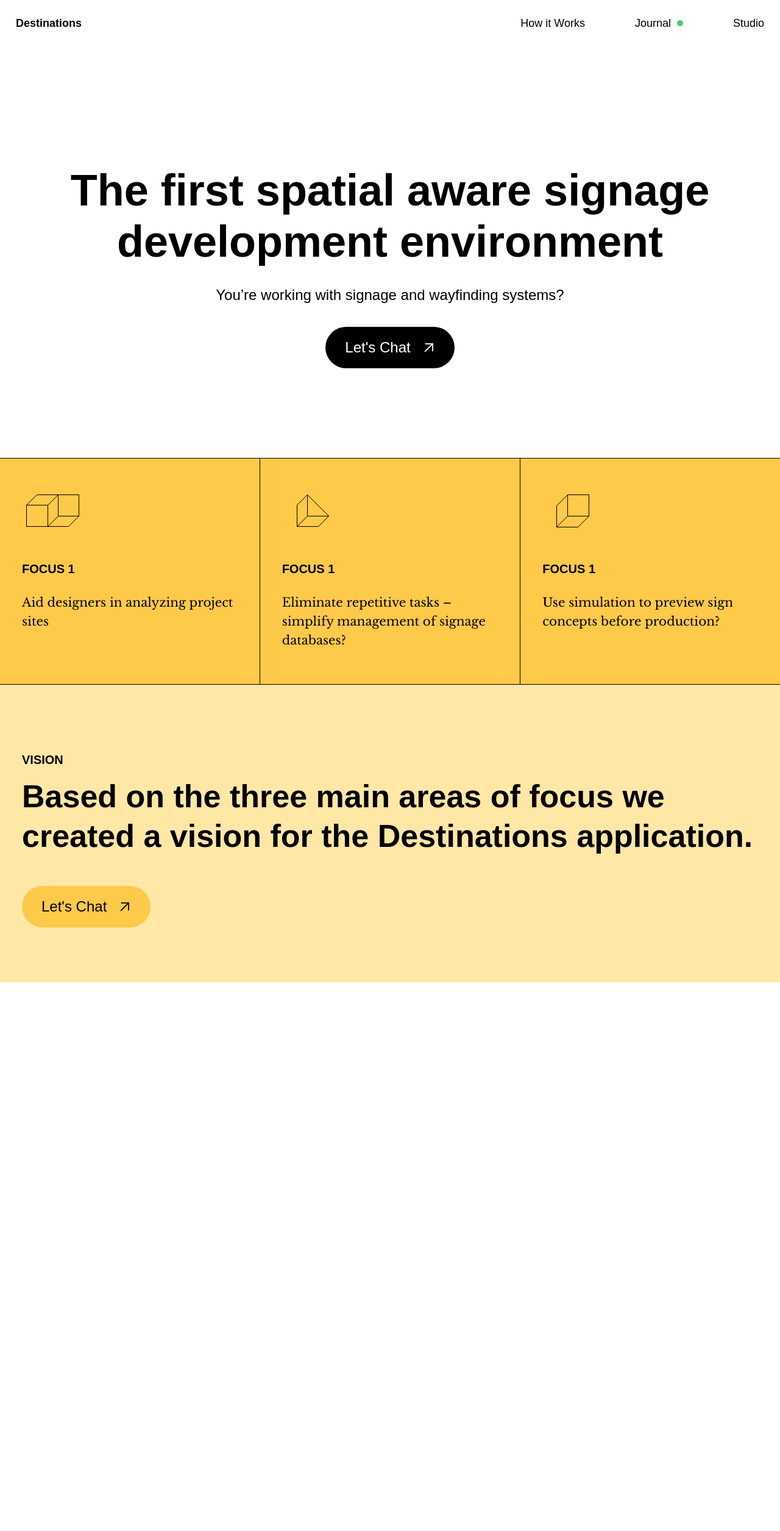
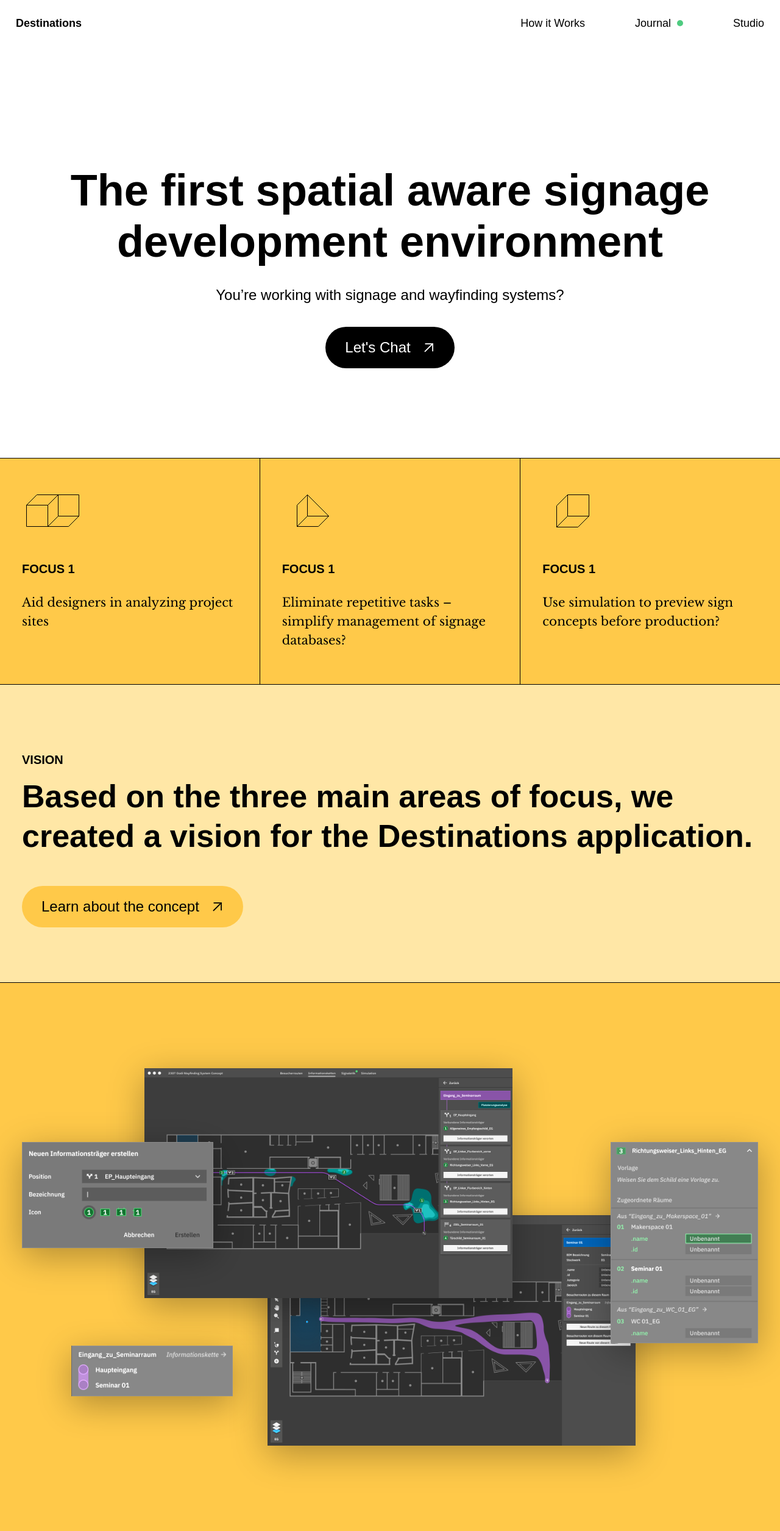
Before and after one commit to The-Destinations-Company/the-destinations-company.github.io, a Jekyll site: the page built from index.html, in a window 1280 px wide. Shown: the whole page at 61% size. Built offline with Jekyll 4.4.1, drawn with Linux system fonts in a browser that asks for light colours; some web fonts are replaced; before the commit the page ends 1611 px from its top, so only the background shows below that.

Commit message:
added feature section

```diff
--- a/_scss/_base.scss
+++ b/_scss/_base.scss
@@ -21,6 +21,13 @@ button {
   padding: 18px 32px;
   border-radius: 34px;
   display: inline-block;
+  transition: box-shadow .3s;
+
+  //&:hover {
+  //  cursor: pointer;
+  //}
+
+
 
   span::after {
     display: inline-block;
@@ -48,6 +55,10 @@ button {
     background-image: url("/assets/src/arrow_up.svg");
   }
 
+  &:hover {
+    //box-shadow: #000000 0 0 20px;
+  }
+
 }
 
 
@@ -62,15 +73,13 @@ button {
   & > * {
     padding: 36px;
   }
-
-
 }
 
 .grid-3-divider {
   & > :first-child {
     border-right: $border;
   }
-  & > :last-child {
+  & > :nth-child(3) {
     border-left: $border;
   }
 }
--- a/_scss/_index.scss
+++ b/_scss/_index.scss
@@ -34,6 +34,76 @@
   p {
     @include text-xlarge-sofia;
     margin: 0 0 50px 0;
-  //  TODO: margin justieren
+    //  TODO: margin justieren
   }
 }
+
+.features {
+  padding: 140px 36px;
+  background-color: $yellow-70;
+  border-top: $border;
+
+  display: grid;
+  grid-template-columns: repeat(6, 1fr);
+
+  :nth-child(1) {
+    grid-column: 2 / span 3;
+    grid-row: 1;
+    z-index: 1;
+  }
+
+  :nth-child(2) {
+    grid-column: 3 / span 3;
+    grid-row: 1;
+    margin-top: 40%;
+  }
+
+  :nth-child(3) {
+    grid-column: 1 / span 2;
+    grid-row: 1;
+    margin-top: 30%;
+    width: 78%;
+    z-index: 2;
+  }
+
+  :nth-child(4) {
+    grid-column: 5 / -1;
+    grid-row: 1;
+    display: flex;
+    justify-content: flex-end;
+    margin-top: 30%;
+
+    img {
+      width: 60%;
+      height: fit-content;
+    }
+  }
+
+  :nth-child(5) {
+    grid-column: 1 / span 2;
+    grid-row: 1;
+    height: 100%;
+
+    display: flex;
+    align-items: flex-end;
+
+    img {
+      width: 66%;
+      margin-bottom: 20%;
+      margin-left: 20%;
+
+    }
+  }
+
+  :nth-child(6) {
+
+  }
+
+  img {
+    //height: 100%;
+    width: 100%;
+    filter: brightness(120%) ;
+    box-shadow: 0 14px 55px rgba(0, 0, 0, 0.3);
+  }
+
+}
--- a/index.html
+++ b/index.html
@@ -32,7 +32,19 @@ layout: default
 <section class="vision">
     <div class="">
         <h4 class="">Vision</h4>
-        <p class="">Based on the three main areas of focus we created a vision for the Destinations application.</p>
-        <button class="button button-yellow"><span>Let's Chat</span></button>
+        <p class="">Based on the three main areas of focus, we created a vision for the Destinations application.</p>
+        <a class="button button-yellow" href="/concept.html"><span>Learn about the concept</span></a>
     </div>
 </section>
+<section class="features">
+    <img src="assets/img/2907%20Flow%2016.png" alt="Route Creationa and sign placement">
+    <img src="assets/img/2907%20Flow%2006.png" alt="Route Creationa and sign placement">
+    <img src="assets/img/new_sign.png" alt="">
+    <div>
+        <img src="assets/img/database.png" alt="">
+    </div>
+    <div>
+        <img src="assets/img/route.png" alt="">
+    </div>
+
+</section>
```
Also changed, not shown: assets/img/2907 Flow 06.png (added), assets/img/2907 Flow 16.png (added), assets/img/database.png (added), assets/img/new_sign.png (added), assets/img/route.png (added).
